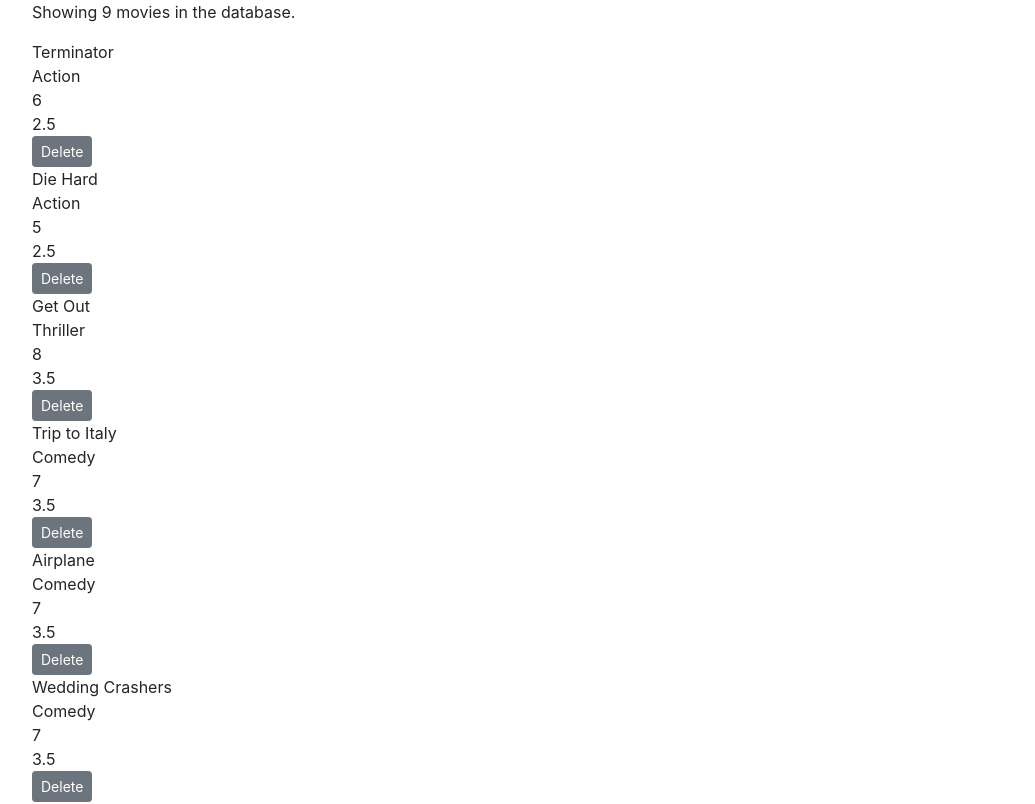
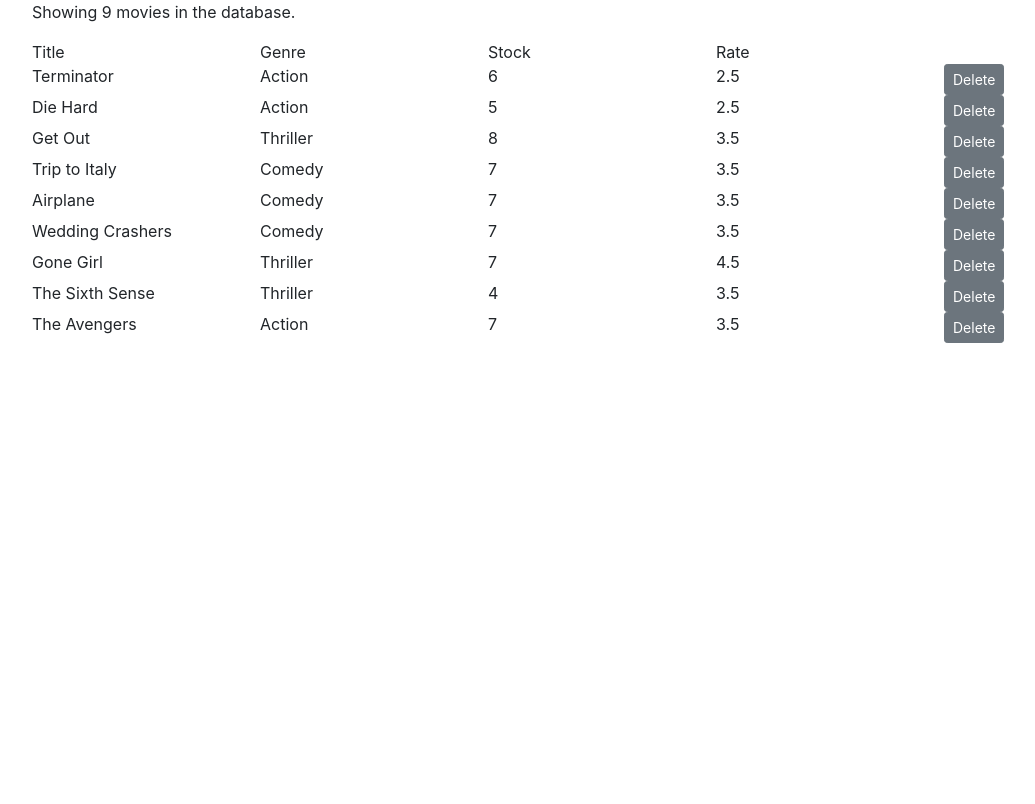
Before and after one commit to mrdaines/vidly-react, a React (Create React App) app: page / in a window 1280 px wide. Shown: the top 804 px of the page, without its empty margins (53-1088 px from the left). Built offline with nearby package versions, Linux system fonts and the light colour scheme.

Commit message:
Handle movie delete

```diff
--- a/package.json
+++ b/package.json
@@ -8,6 +8,7 @@
     "@testing-library/user-event": "^7.2.1",
     "bootstrap": "^4.1.1",
     "font-awesome": "^4.7.0",
+    "lodash": "^4.17.15",
     "react": "^16.13.1",
     "react-dom": "^16.13.1",
     "react-scripts": "3.4.1"
--- a/src/components/movies.jsx
+++ b/src/components/movies.jsx
@@ -1,5 +1,6 @@
 import React, { Component } from 'react';
 import { getMovies } from '../services/fakeMovieService';
+import { remove } from 'lodash';
 
 class Movies extends Component {
 	state = {
@@ -7,28 +8,36 @@
 	}
 
 	handleDelete = movie => {
-		console.log(movie);
+		remove(this.state.movies, (thisMovie) => { return thisMovie._id === movie._id; });
+		this.setState({ movies: this.state.movies });
 	};
 
 	render() {
 		return (
-			<main className="container">
+			<div className="container">
 				<p>Showing {this.state.movies.length} movies in the database.</p>
-				<div>{ this.state.movies.map(movie => this.renderLineItem(movie) ) }</div>
-			</main>
+				<div>
+					<div className="row">
+						<div className="col-md">Title</div>
+						<div className="col-md">Genre</div>
+						<div className="col-md">Stock</div>
+						<div className="col-md">Rate</div>
+						<div className="col-md">&nbsp;</div>
+					</div>
+					{ this.state.movies.map(movie => this.renderLineItem(movie) ) }
+				</div>
+			</div>
 		);
 	}
 
 	renderLineItem(movie) {
-		console.log(movie);
-		return <div key={movie._id}>
-			<div>{movie.title}</div>
-			<div>{movie.genre.name }</div>
-			<div>{movie.numberInStock }</div>
-			<div>{movie.dailyRentalRate }</div>
-			<div><button onClick={ this.handleDelete(movie) } className="btn btn-secondary btn-sm">Delete</button></div>
+		return <div key={movie._id} className="row">
+			<div className="col-sm">{movie.title}</div>
+			<div className="col-sm">{movie.genre.name }</div>
+			<div className="col-sm">{movie.numberInStock }</div>
+			<div className="col-sm">{movie.dailyRentalRate }</div>
+			<div className="col-sm"><button onClick={ () => this.handleDelete(movie) } className="btn btn-secondary btn-sm">Delete</button></div>
 		</div>
-		// return <div key={movie._id}><div>{ movie.title }</div><div>{ movie.genre }</div><div>{ movie.numberInStock }</div><div>{ movie.dailyRentalRate }</div></div>
 	}
 }
 
```
Also changed, not shown: 1 other file (tests, documents, lock files or other folders).
